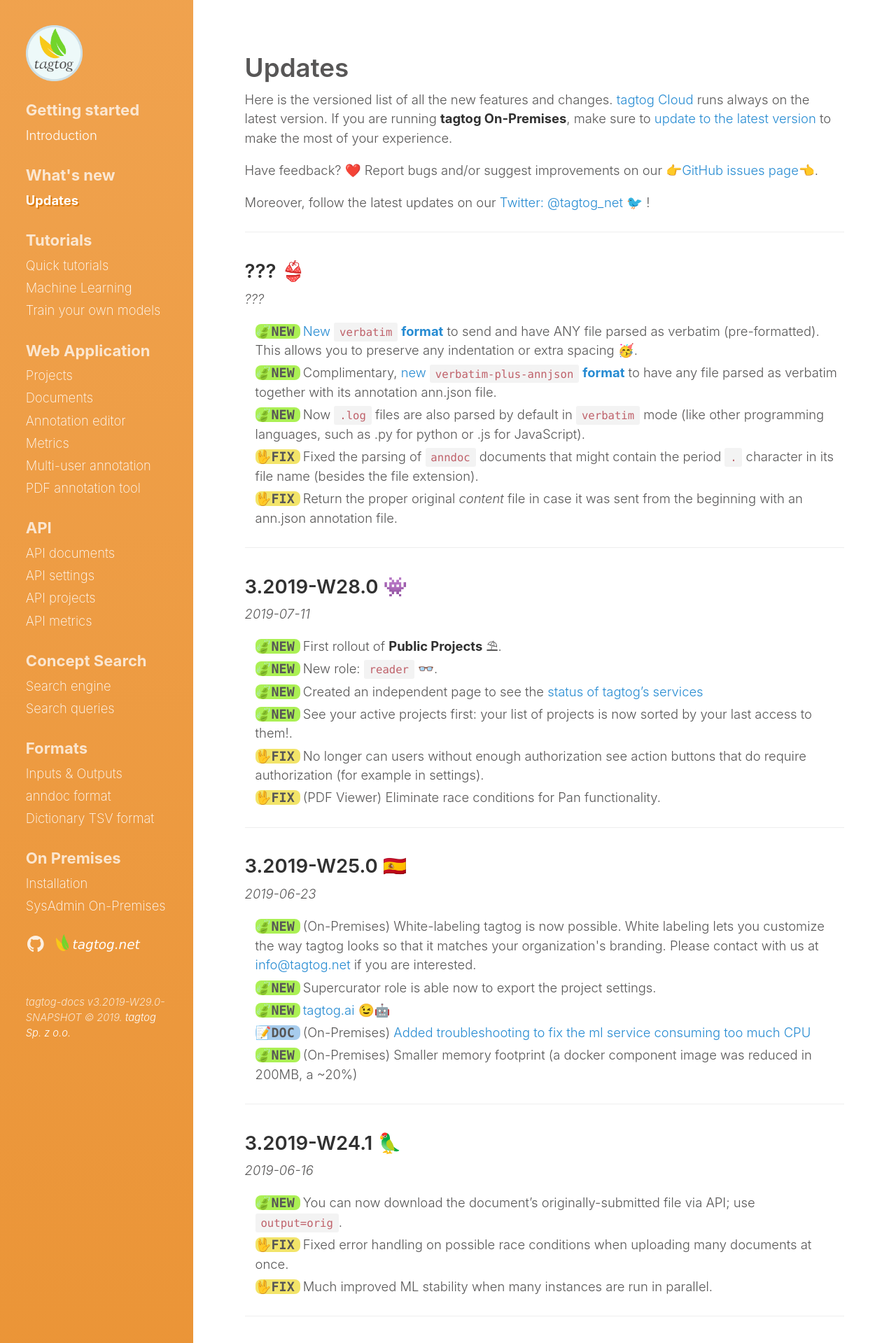
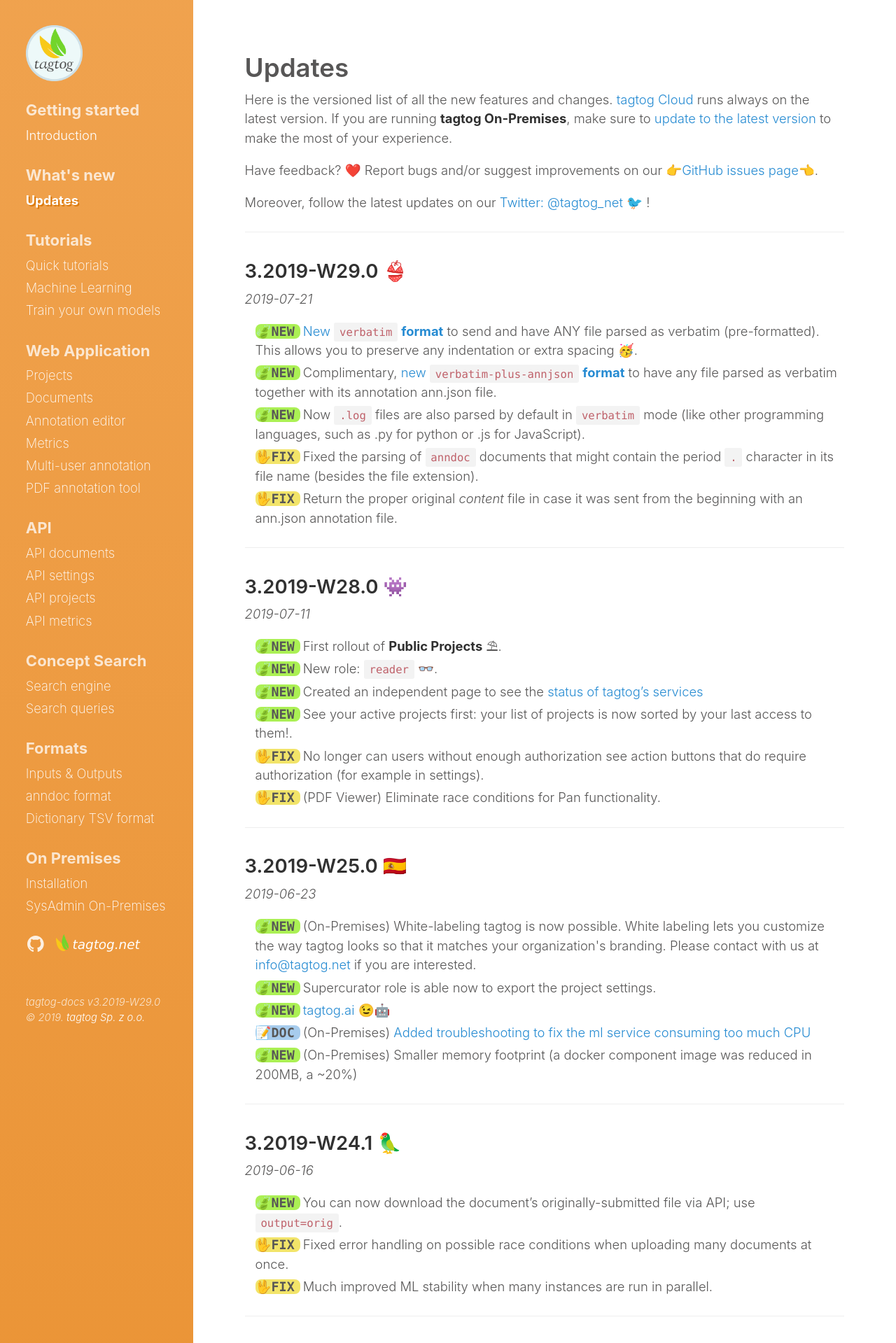
Before and after one commit to tagtogorg/tagtog-doc, a Jekyll site: the page built from updates.md, in a window 1280 px wide. Shown: the top 1919 px of the page at 70% size. Built offline with Jekyll 4.4.1, drawn with Linux system fonts in a browser that asks for light colours; nearby versions of some CDN libraries; emoji names are drawn with the system emoji font.

Commit message:
Bump version: 3.2019-W29.0 👙

```diff
--- a/_config.yml
+++ b/_config.yml
@@ -70,7 +70,7 @@ plugins:
   - jemoji
 
 # Custom vars
-version: 3.2019-W29.0-SNAPSHOT
+version: 3.2019-W29.0
 sidebar_home_link: true
 search_page: false
 # sidebar_blog_link:  '/blog'   # By default, your home page is your blog
--- a/updates.md
+++ b/updates.md
@@ -14,8 +14,8 @@ Moreover, follow the latest updates on our [Twitter: @tagtog_net 🐦](https://t
 
 ---
 
-## ??? 👙
-_???_
+## 3.2019-W29.0 👙
+_2019-07-21_
 
 <ul class="updates">
   <li class="new"><span markdown="1">[New `verbatim` **format**](ioformats.html#distinguish-format-by-given-format-parameter) to send and have ANY file parsed as verbatim (pre-formatted). This allows you to preserve any indentation or extra spacing 🥳.</span></li>
```
Also changed, not shown: 1 other file.
